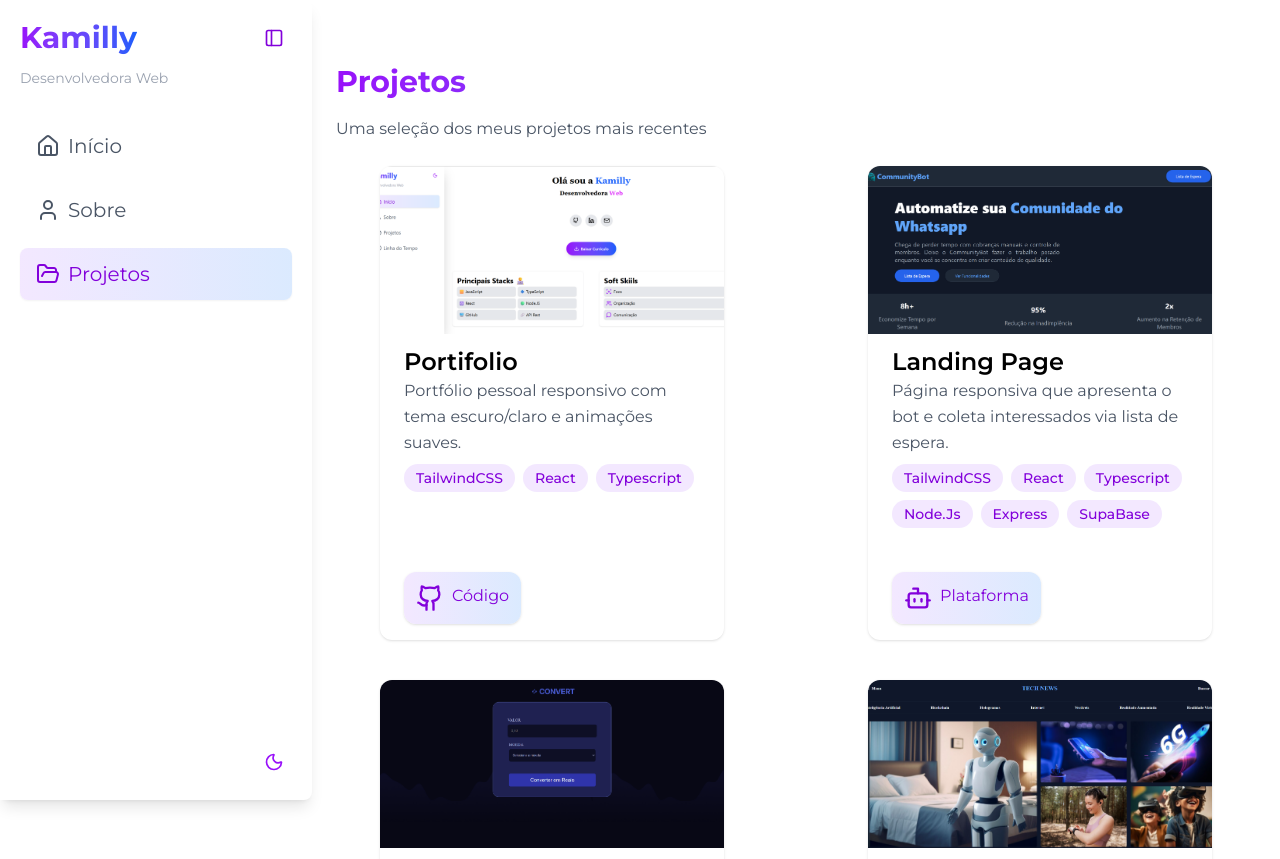
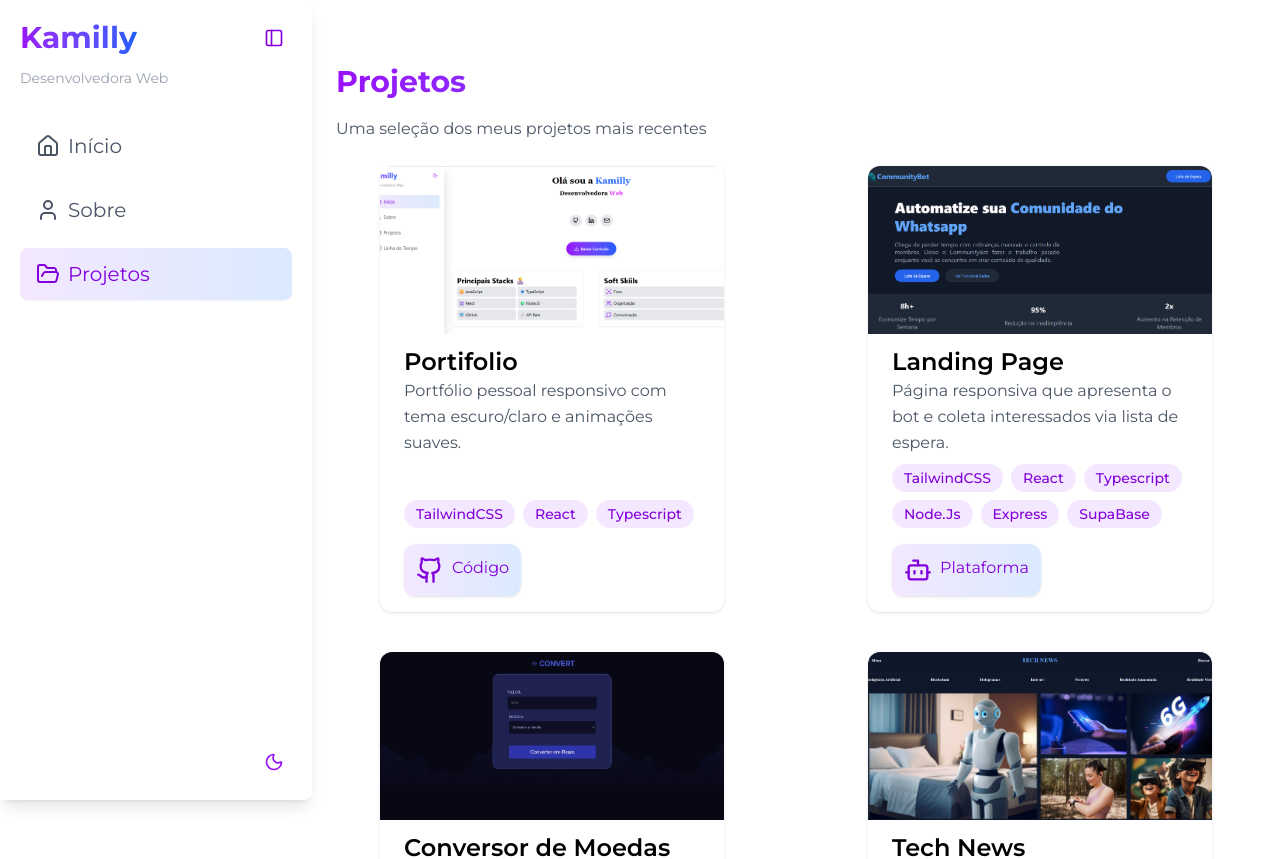
Before and after one commit to kamilly-oliveira/meu-portifolio, a React (Vite) app: page /projetos in a window 1280 px wide. Shown: the top 859 px of the page. Built offline with nearby package versions, Linux system fonts and the light colour scheme.

Commit message:
feat: ajuste de cards

```diff
--- a/src/Components/CardProjects.tsx
+++ b/src/Components/CardProjects.tsx
@@ -22,24 +22,24 @@ export function CardProjects({
   const arrayBagde = textBagde.split(" ");
 
   return (
-    <div className="shadow-sm rounded-xl sm:w-86 w-66 my-4 hover:scale-105 transition-all duration-300 ">
+    <div className="shadow-sm relative rounded-xl min-h-max sm:w-86 w-66 my-4 hover:scale-105 transition-all duration-300 flex flex-col">
   <img src={link} className="rounded-t-xl w-full h-42 object-cover" />
-      <div className="px-6 pt-3">
-        <h1 className="sm:text-2xl text-lg  dark:text-white font-semibold">
+
+  <div className="px-6 pt-3 flex-1">
+    <h1 className="sm:text-2xl text-lg dark:text-white font-semibold">
       {titulo}
     </h1>
-        <p className=" text-gray-600 dark:text-gray-300 sm:text-base text-sm mb-2 leading-relaxed">
+    <p className="text-gray-600 dark:text-gray-300 sm:text-base text-sm mb-2 leading-relaxed">
       {descricao}
-        </p></div>
+    </p>
+  </div>
 
-
-        <div className="flex flex-col justify-between px-6 h-40 mb-4">
-        <div className="flex flex-wrap gap-2 text-justify">
+  <div className="flex flex-col gap-4 px-6 pb-4 mt-auto">
+    <div className="flex flex-wrap gap-2">
       {arrayBagde.map((badge, index) => (
         <Badge key={index} text={badge} />
       ))}
     </div>
-        <div className="">
     <a href={url} target="_blank">
       <button className="flex flex-row rounded-xl sm:text-base text-sm cursor-pointer p-3 gap-2
         bg-gradient-to-r from-purple-100 to-blue-100 dark:from-purple-500/20 dark:to-blue-500/20 text-purple-700 dark:text-purple-300 shadow-sm">
@@ -48,9 +48,6 @@ export function CardProjects({
       </button>
     </a>
   </div>
-
-      </div>
-
 </div>
   );
 }
```
Lines whose indentation alone changed are shown as unchanged.
